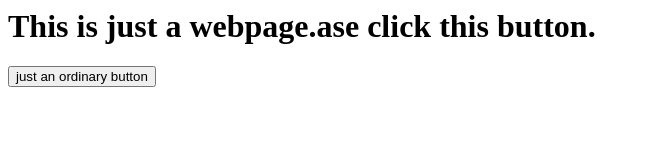
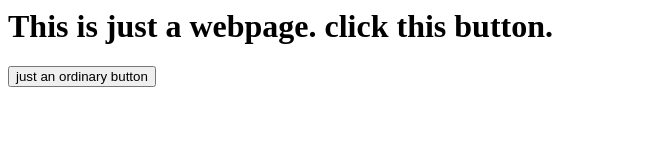
Before and after one commit to VJChaturhtml/htmlpazerr, a plain HTML site: page html.html in a window 1280 px wide. Shown: the whole page, without its empty margins (0-650 px from the left). Drawn offline with Linux system fonts and the light colour scheme.

Commit message:
Update and rename index.html to html.html

```diff
--- a/index.html
+++ b/html.html
@@ -1,7 +1,7 @@
 <html>
 <head>
 <title size=5>Html is great</title>
-<H1>This is just a webpage.<b>ase click this button.</b></h1>
+<H1>This is just a webpage.<b> click this button.  </b></h1>
 <a href="https://youtube.com/@pazerr"><button style="color:cornflowrblue">just an ordinary button</button></a>
 </head>
 </html>
```
